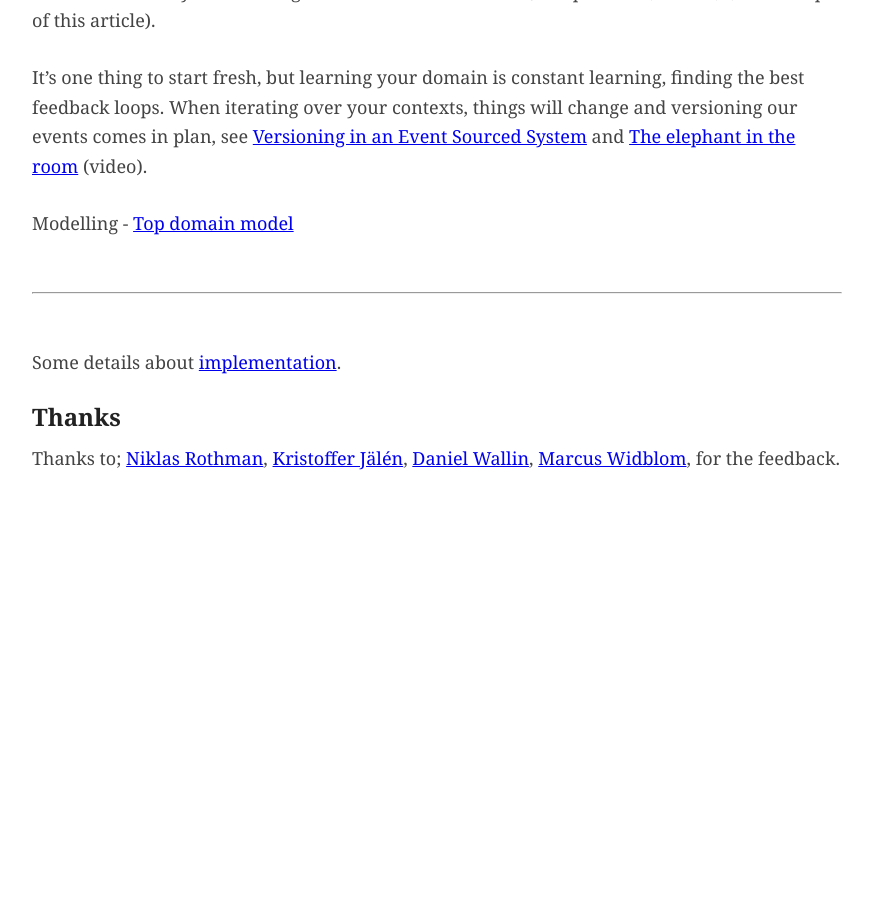
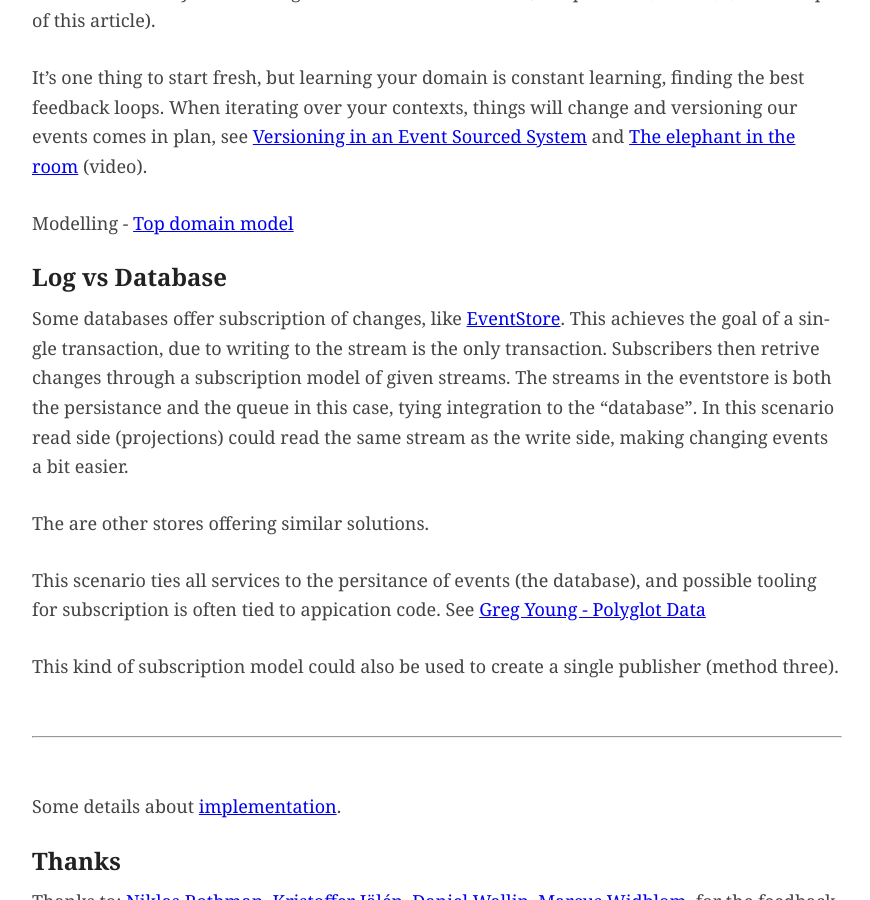
Before and after one commit to perokvist/event-driven-architecture, a Jekyll site: the page built from index.md, in a window 1280 px wide and 900 px high, scrolled down 7313 px. Shown: the whole window, without its empty margins (203-1073 px from the left). Built offline with Jekyll 4.4.1, drawn with Linux system fonts in a browser that asks for light colours; our own code applies the rules of GitHub Pages for plain Markdown files; before the commit the page ends 7966 px from its top, so only the background shows below that.

Commit message:
eventstore subscription

```diff
--- a/index.md
+++ b/index.md
@@ -137,6 +137,17 @@ It's one thing to start fresh, but learning your domain is constant learning, fi
 
 Modelling - [Top domain model](https://blog.scooletz.com/tag/top-domain-model/)
 
+### Log vs Database
+
+Some databases offer subscription of changes, like [EventStore](https://geteventstore.com/). This achieves the goal of a single transaction, due to writing to the stream is the only transaction. Subscribers then retrive changes through a subscription model of given streams. The streams in the eventstore is both the persistance and the queue in this case, tying integration to the "database".
+In this scenario read side (projections) could read the same stream as the write side, making changing events a bit easier.
+
+The are other stores offering similar solutions.
+
+This scenario ties all services to the persitance of events (the database), and possible tooling for subscription is often tied to appication code. See [Greg Young - Polyglot Data](https://www.youtube.com/watch?v=GbM1ghLeweU)
+
+This kind of subscription model could also be used to create a single publisher (method three).
+
 ---
 
 Some details about [implementation](implementation.html).
```
